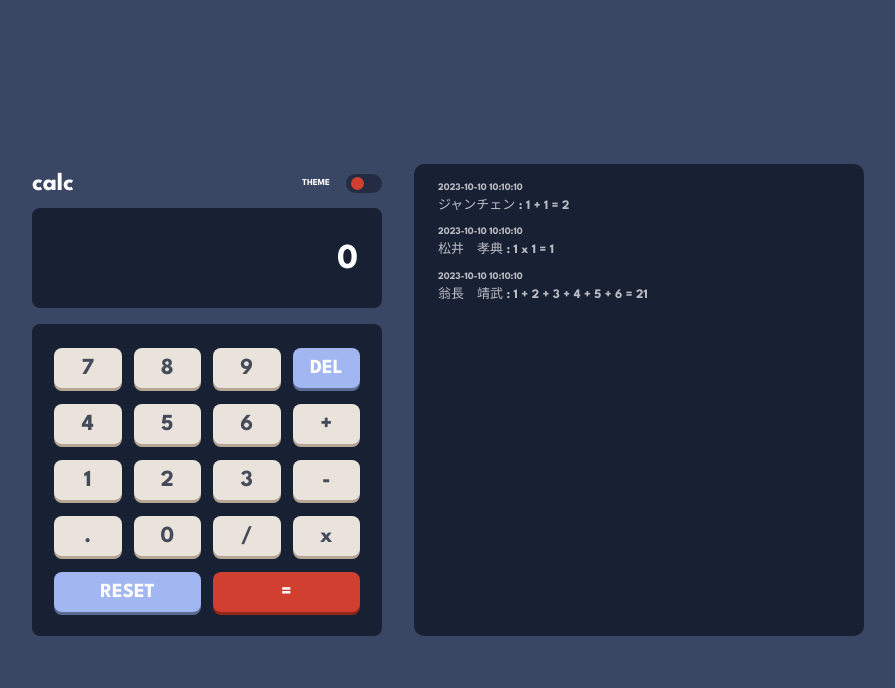
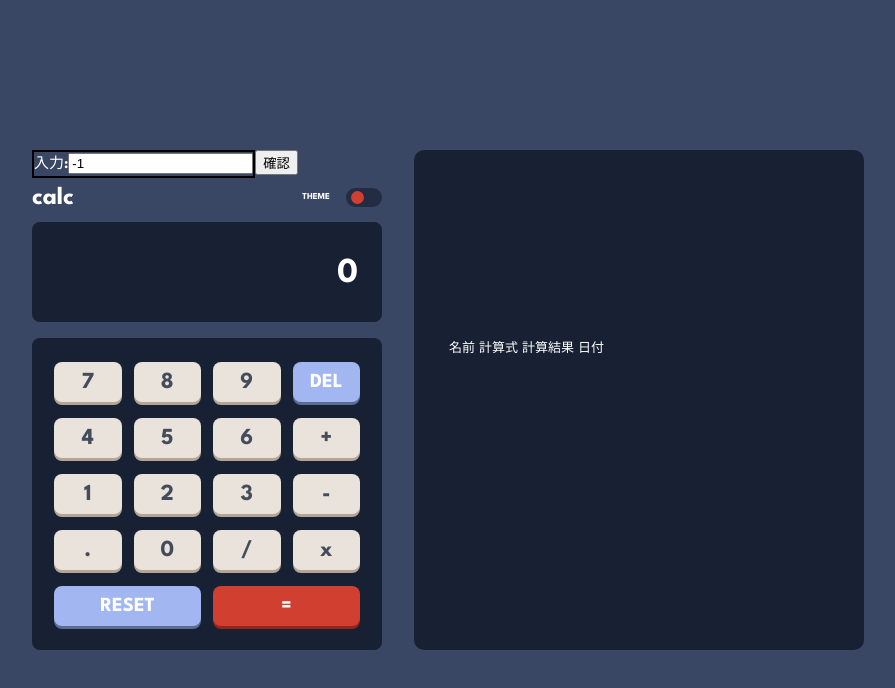
Before and after one commit to Foxsunshine/calculator, a Vue app: page / in a window 1280 px wide. Shown: the top 688 px of the page, without its empty margins (32-927 px from the left). Built offline with nearby package versions, Linux system fonts and the light colour scheme; the HTML template or start-up script is replaced by a standard one.

Commit message:
松井改修

```diff
--- a/src/assets/base.css
+++ b/src/assets/base.css
@@ -230,3 +230,13 @@ h6{
 
   box-shadow: 0px 3px  var(--important-key-shadow); /* 添加一个右下方向的阴影 */
 }
+
+/*=============== USER CONTAINER ===============*/
+.user-container{
+  display: flex;
+}
+.input-container{
+  border: 2px solid black;
+}
+.check-cotainer{
+}
--- a/src/views/HomeView.vue
+++ b/src/views/HomeView.vue
@@ -15,6 +15,8 @@ export default {
       shouldShake:false,
       buttonLeft:'5px',
       theme: 'theme-1',
+      equationLogs: [],
+      id:'-1',
     }
   },
   methods: {
@@ -128,6 +130,19 @@ export default {
         this.shouldShake = false;
       }, 1000);
     },
+    check() {
+    fetch(`http://localhost:8080/api/getequtationlogById/${this.id}`)
+      .then((res) => {
+        if (!res.ok) {
+          throw new Error("ネットワークエラー。APIを呼び出せませんでした。");
+        }
+        return res.json();
+      })
+      .then((jsonData) => {
+        this.equationLogs = [jsonData]; // APIが1つの従業員オブジェクトを返す場合。複数の従業員を取得する場合はこの箇所を変更してください。
+      })
+      .catch((err) => console.error(err));
+  },
   },
   mounted() {
     this.updateBodyClass();
@@ -144,6 +159,10 @@ export default {
 <template>
   <div class="whole-container">
   <div class="calc-container">
+    <div class="user-container">
+      <div class="input-container"><h4>入力:<input v-model="id"></h4></div>
+      <div class="check-container"><button @click="check" class="check">確認</button></div>
+    </div>
     <div class="header">
       <h4 class="logo">calc</h4>
       <div class="theme-container">
@@ -191,14 +210,15 @@ export default {
     </div>
   </div>
   <div class="history-container">
-      <!-- <table>
+      <table>
         <tr>
           <th>名前</th>
           <th>計算式</th>
           <th>計算結果</th>
           <th>日付</th>
-        </tr> -->
+        </tr>
 
+       <!--
         <div class="history-msg">
           <div class="history-msg-data">
               <span class="time">2023-10-10 10:10:10</span>
@@ -212,21 +232,25 @@ export default {
               <span class="time">2023-10-10 10:10:10</span>
               <span>翁長　靖武 : <span>1 + 2 + 3 + 4 + 5 + 6 = </span><span>21</span> </span>
           </div>
+        </div>-->
+
+        <div class="history-msg">
+          <div class="history-msg-data">
+        <div v-for="equationLog in equationLogs" :key="equationLog.id">
+          <p>
+            <span>{{ equationLog.personal_information.name }}</span>
+            <span>{{ equationLog.equation }}</span>
+            <span>{{ equationLog.result }}</span>
+            <span>{{ equationLog.summit_date }}</span>
+          </p>
+        </div>
+        </div>
         </div>
 
-        <!-- <div v-for="employee in employees" :key="employee.id">
-          <p>
-            <span>{{ employee.name }}</span>
-            <span>{{ employee.equation_log.equation }}</span>
-            <span>{{ employee.equation_log.result }}</span>
-            <span>{{ employee.equation_log.summit_date }}</span>
-          </p>>
-        </div> -->
+      </table>
+    </div>
+  </div>
 
-      <!-- </table>
-    </div> -->
-  </div>
-</div>
 </template>
 
 <style scoped>
@@ -257,6 +281,3 @@ export default {
 }
 
 </style>
-
-
-aaaaa
```
